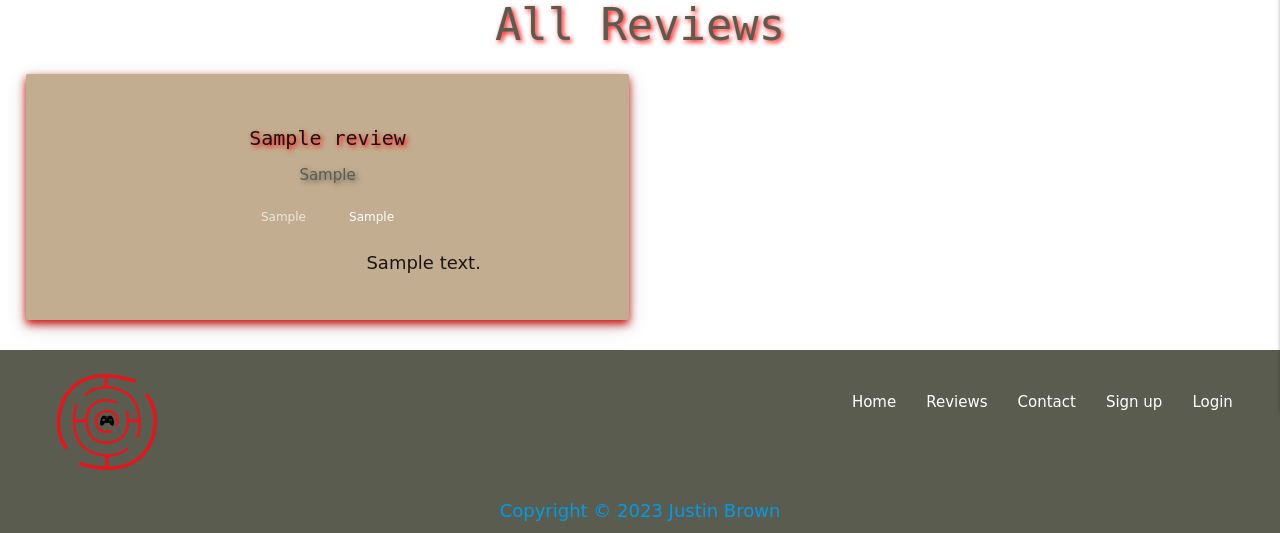
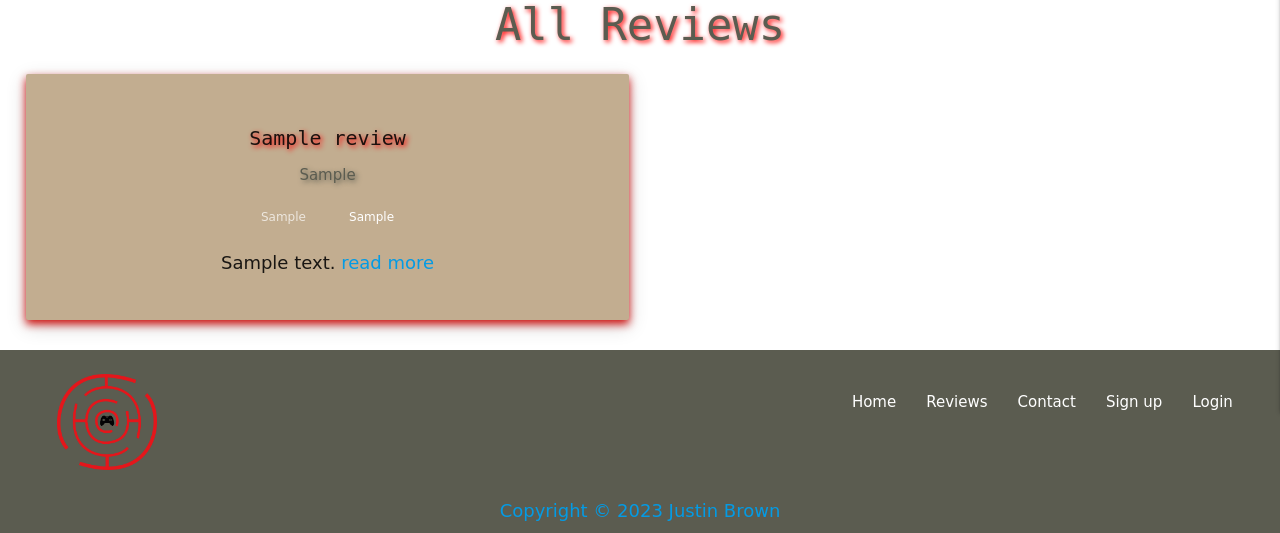
Before and after one commit to JJBR13/Justin-Brown-milestone-project-3, a Flask app: page /import_reviews in a window 1280 px wide. Shown: the part 448-981 px from the top of the page. Run offline with Flask 2, Linux system fonts and the light colour scheme; a database or web service that is not in the repository returns one stand-in record (values such as "Sample title"); some libraries are stand-ins or nearby versions; some web fonts are replaced.

Commit message:
Read more btn added to reviews, @app.routte & function, read_more.html

```diff
--- a/app.py
+++ b/app.py
@@ -229,6 +229,14 @@ def contact():
     return render_template('contact.html')
 
 
+@app.route("/read_more/<reviews_id>")
+def read_more(reviews_id):
+    # get reviews_id from Db
+    review = mongo.db.reviews.find_one({"_id": ObjectId(reviews_id)})
+
+    return render_template('read_more.html', review=review)
+
+
 @app.errorhandler(404)
 def not_found(error):
     """
--- a/templates/add_review.html
+++ b/templates/add_review.html
@@ -48,7 +48,7 @@
             <div class="row">
                 <div class="input-field col s12">
                     <textarea id="review_content" name="review_content" placeholder="Type Review Here"
-                        class="materialize-textarea placeholder-text"></textarea>
+                        class="materialize-textarea placeholder-text" minlength="120"></textarea>
                 </div>
             </div>
 
--- a/templates/reviews.html
+++ b/templates/reviews.html
@@ -28,15 +28,12 @@
                 </div>
             </nav>
 
-            <!--Image -->
+
             <div class="row">
-                <div class="col s4">
-                    <!-- img background upoloaded will be here left -->
-                </div>
-
                 <!-- Review content -->
-                <div class="col s8">
-                    {{ review.review_content }}
+                <div class="col s12">
+                    {{ review.review_content|truncate(120, true, '') }}
+                    <a href="{{ url_for('read_more', reviews_id=review._id) }}">read more</a>
                 </div>
             </div>
         </div>
```
Also changed, not shown: templates/read_more.html (added, +38 -0 lines), static/css/style.css (line endings or trailing spaces).
